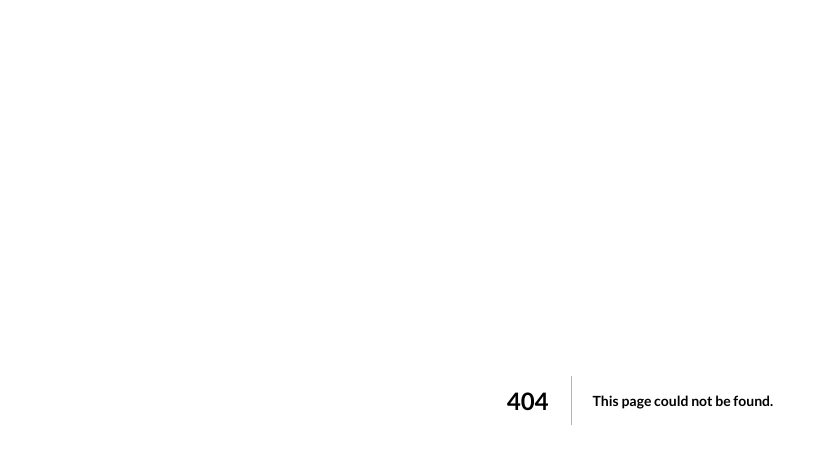
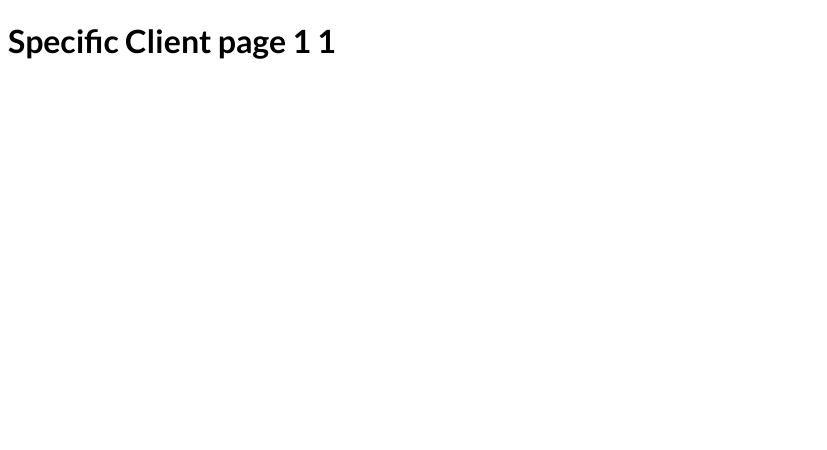
Before and after one commit to rabieeali/nextjs-exercise, a Next.js app: page /clients/1/1 in a window 1280 px wide. Before the commit this address had no page. Shown: the top 450 px of the page, without its empty margins (0-827 px from the left). Built offline with nearby package versions, Linux system fonts and the light colour scheme.

Commit message:
dynamic nested routes!

```diff
--- /dev/null
+++ b/pages/clients/[id]/[clientid].js
@@ -0,0 +1,12 @@
+import { useRouter } from "next/router";
+const SpecificClient = () => {
+  const router = useRouter();
+  console.log(Object.values(router.query));
+  return (
+    <div>
+      <h1>{`Specific Client page ${Object.values(router.query).join(" ")}`}</h1>
+    </div>
+  );
+};
+
+export default SpecificClient;
```
Also changed, not shown: pages/clients/[id]/index.js (added, +7 -0 lines), pages/clients/index.js (added, +10 -0 lines).
